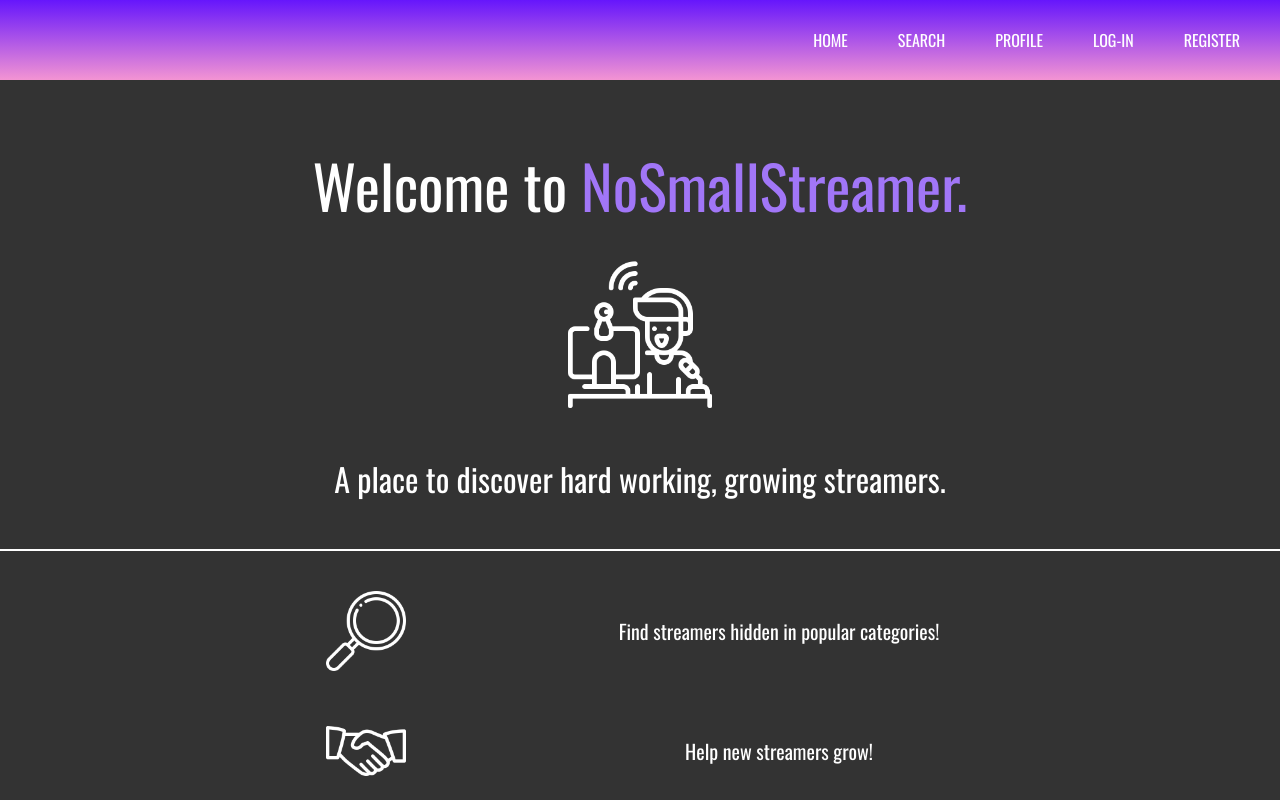
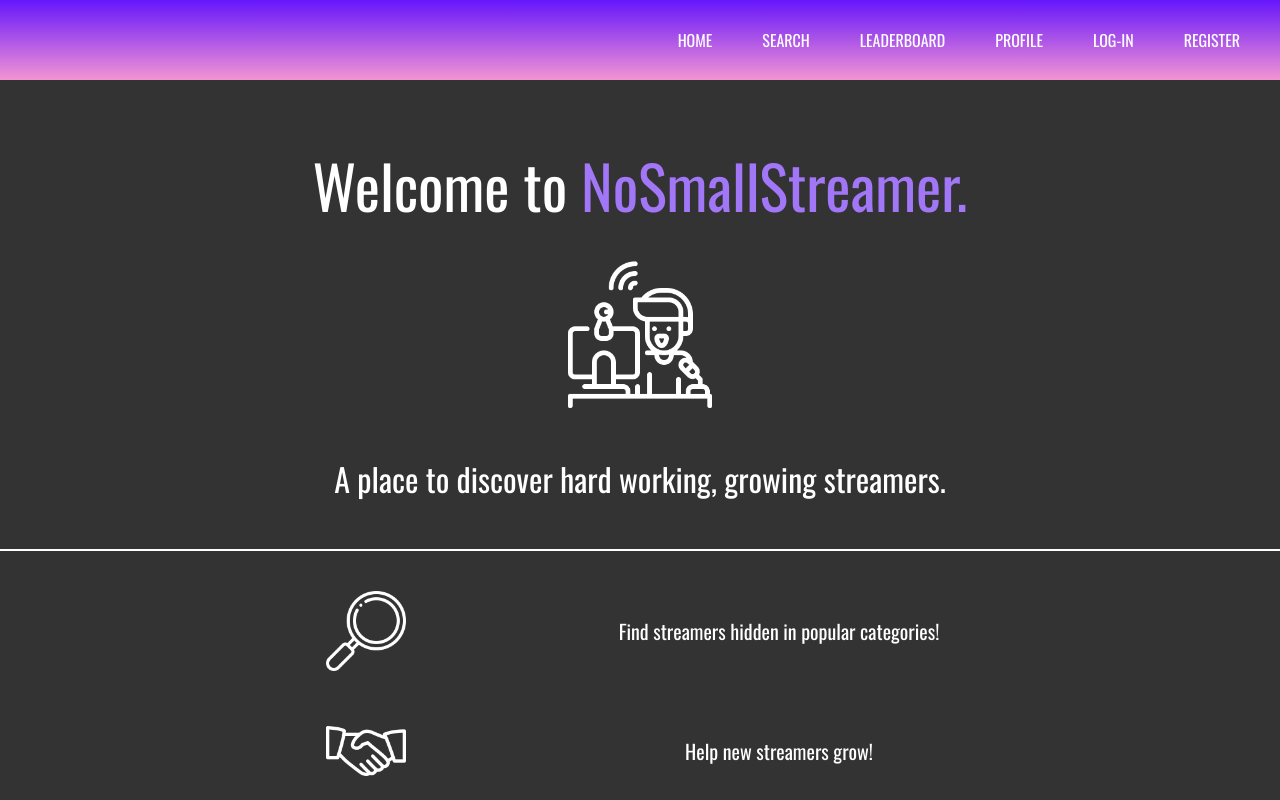
Before and after one commit to chaselancaster/nosmallstreamer-frontend, a React (Create React App) app: page / in a window 1280 px wide. Shown: the top 800 px of the page. Built offline with nearby package versions, Linux system fonts and the light colour scheme; some icons are missing.

Commit message:
add state to the leaderboard component

```diff
--- a/src/Component/Leaderboard/Leaderboard.js
+++ b/src/Component/Leaderboard/Leaderboard.js
@@ -1,7 +1,13 @@
 import React, { Component } from 'react'
 
 class Leaderboard extends Component {
+    state = {
+        streamers: []
+    }
+
     render() {
+
+
         return (
             <div>
                 <h1>Leaderboard component</h1>
--- a/src/Component/NavBar/NavBar.css
+++ b/src/Component/NavBar/NavBar.css
@@ -30,6 +30,7 @@
 .nav-options {
   display: flex;
   justify-content: flex-end;
+  align-items: center;
   list-style-type: none;
   text-decoration: none;
   /* border: 2px solid red; */
@@ -85,6 +86,7 @@ a {
   .nav-options {
     display: flex;
     justify-content: space-evenly;
+    align-items: center;
     width: 100%;
     height: 550px;
     position: absolute;
@@ -95,6 +97,7 @@ a {
     flex-direction: column;
     list-style-type: none;
     grid-gap: 0px;
+    border: 2px solid red;
   }
 
   .nav-options.active {
--- a/src/Component/NavBar/NavBar.js
+++ b/src/Component/NavBar/NavBar.js
@@ -31,6 +31,9 @@ const NavBar = ({ currentUser, doLogout }) => {
                     <NavLink exact to={routes.SEARCH}><p>SEARCH</p></NavLink>
                   </li>
                   <li className='option' onClick={closeMobileMenu}>
+                    <NavLink exact to={routes.LEADERBOARD}><p>LEADERBOARD</p></NavLink>
+                  </li>
+                  <li className='option' onClick={closeMobileMenu}>
                     <NavLink exact to={routes.PROFILE}><p>PROFILE</p></NavLink>
                   </li>
                   <li className='option mobile-option' onClick={closeMobileMenu}>
@@ -62,6 +65,9 @@ const NavBar = ({ currentUser, doLogout }) => {
                     <NavLink exact to={routes.SEARCH}><p>SEARCH</p></NavLink>
                   </li>
                   <li className='option' onClick={closeMobileMenu}>
+                    <NavLink exact to={routes.LEADERBOARD}><p>LEADERBOARD</p></NavLink>
+                  </li>
+                  <li className='option' onClick={closeMobileMenu}>
                     <NavLink exact to={routes.PROFILE}><p>PROFILE</p></NavLink>
                   </li>
                   <li className='option mobile-option' onClick={closeMobileMenu}>
```
Also changed, not shown: 1 other file (tests, documents, lock files or other folders).
